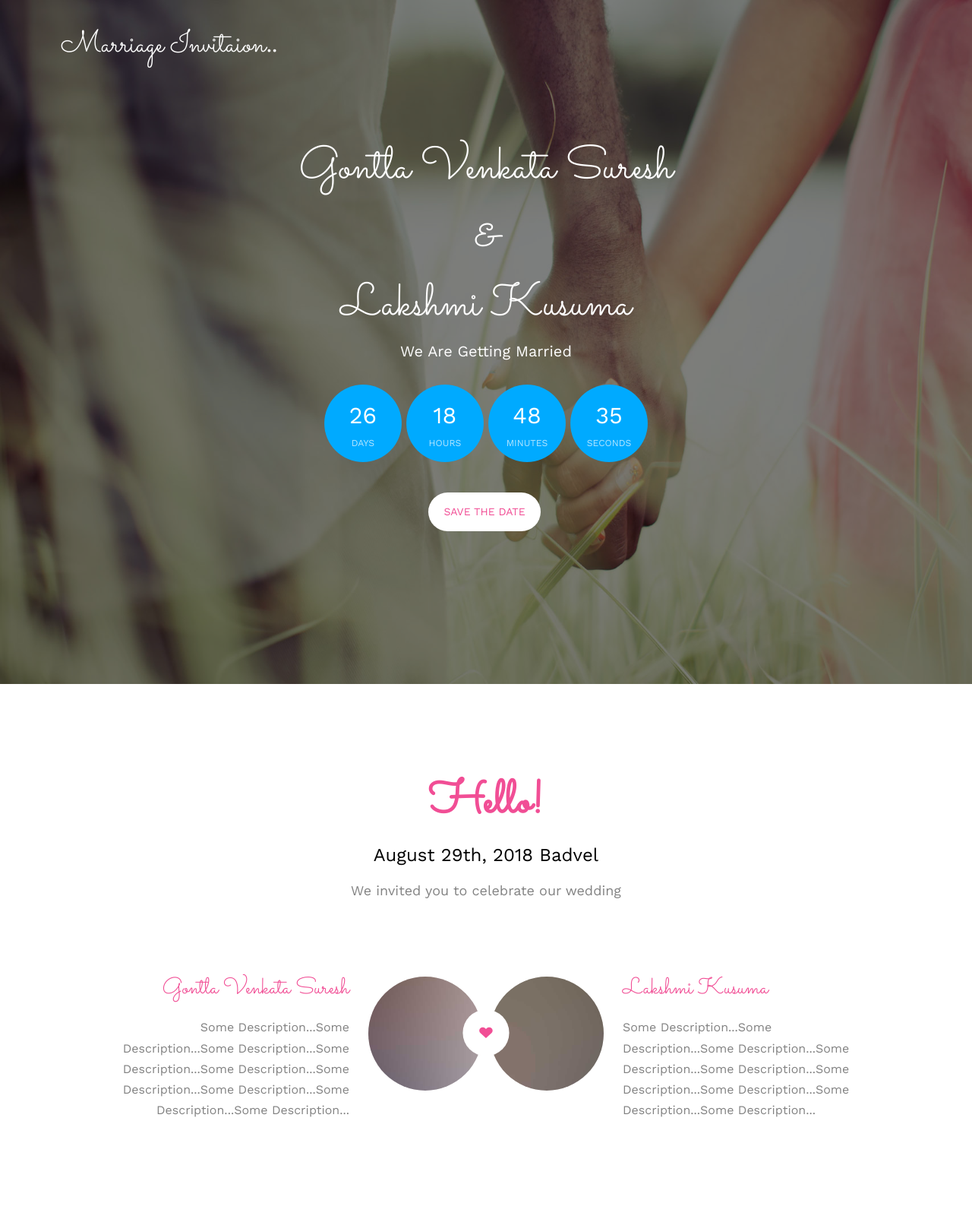
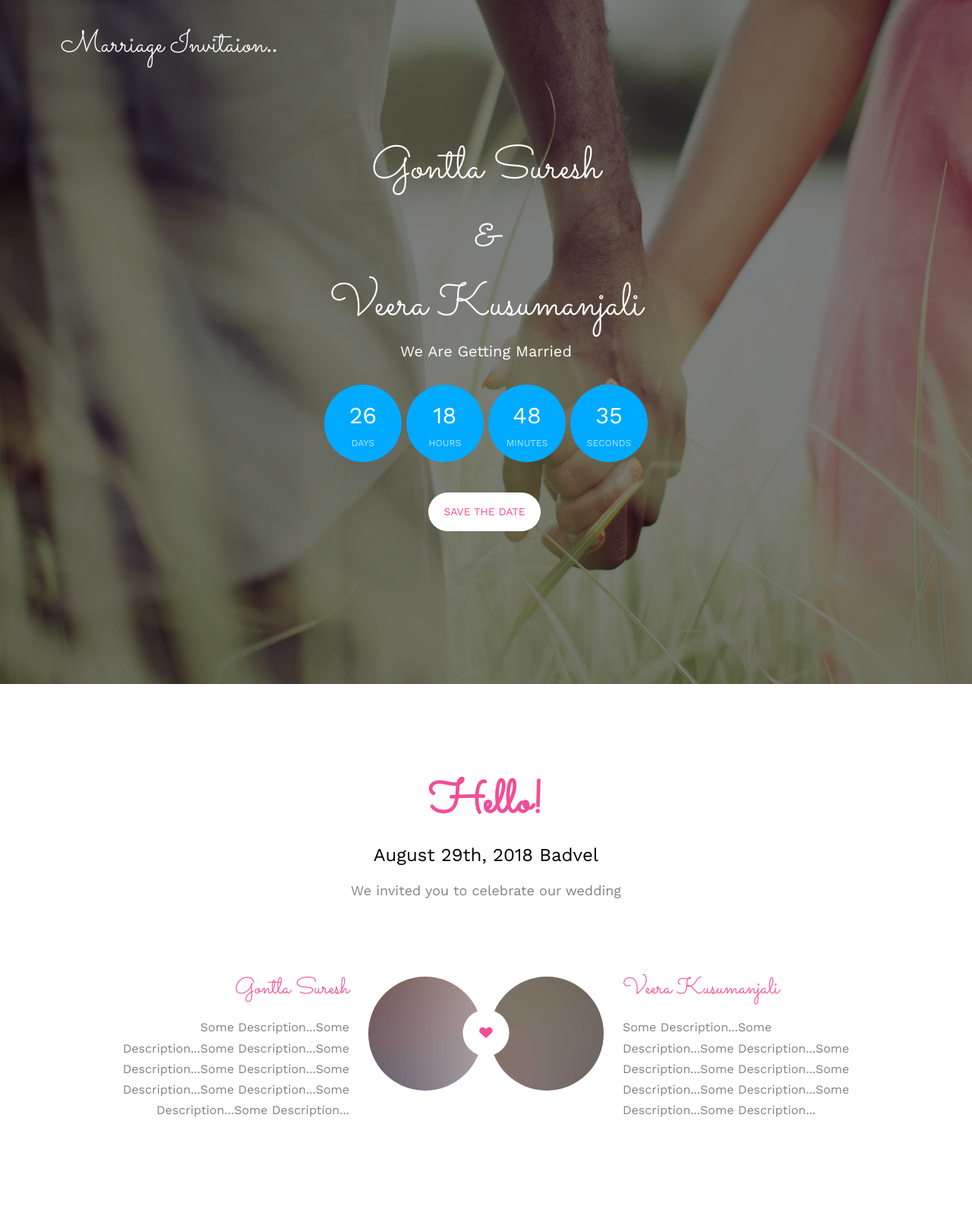
Before and after one commit to sudheergontla/sudheergontla.github.io, a plain HTML site: page index.html in a window 1280 px wide. Shown: the top 1600 px of the page at 76% size. Drawn offline with nearby package versions, Linux system fonts and the light colour scheme; files whose address does not match are found by name.

Commit message:
Update index.html
changed bride name

```diff
--- a/index.html
+++ b/index.html
@@ -89,7 +89,7 @@
 				<div class="col-md-8 col-md-offset-2 text-center">
 					<div class="display-t">
 						<div class="display-tc animate-box" data-animate-effect="fadeIn">
-							<h1>Gontla Venkata Suresh </h1><h1>&amp;</h1> <h1>Lakshmi Kusuma</h1>
+							<h1>Gontla Suresh </h1><h1>&amp;</h1> <h1>Veera Kusumanjali</h1>
 							<h2>We Are Getting Married</h2>
 							<div class="simply-countdown simply-countdown-one"></div>
 							<p><a href="#" class="btn btn-default btn-sm">Save the date</a></p>
@@ -115,7 +115,7 @@
 						<img src="images/groom.jpg" alt="groom" class="img-responsive">
 					</div>
 					<div class="desc-groom">
-						<h3>Gontla Venkata Suresh</h3>
+						<h3>Gontla Suresh</h3>
 						<p>Some Description...Some Description...Some Description...Some Description...Some Description...Some Description...Some Description...Some Description...Some Description...</p>
 					</div>
 				</div>
@@ -125,7 +125,7 @@
 						<img src="images/bride.jpg" alt="groom" class="img-responsive">
 					</div>
 					<div class="desc-bride">
-						<h3>Lakshmi Kusuma</h3>
+						<h3>Veera Kusumanjali</h3>
 						<p>Some Description...Some Description...Some Description...Some Description...Some Description...Some Description...Some Description...Some Description...Some Description...</p>
 					</div>
 				</div>
@@ -283,7 +283,7 @@
 										<figure>
 											<img src="images/couple-3.jpg" alt="user">
 										</figure>
-										<span>Sampath<a href="#" class="twitter">Friends</a></span>
+										<span>Gontla Sudheer<a href="#" class="twitter">Friends</a></span>
 										<blockquote>
 											<p>Some Text</p>
 										</blockquote>
```
